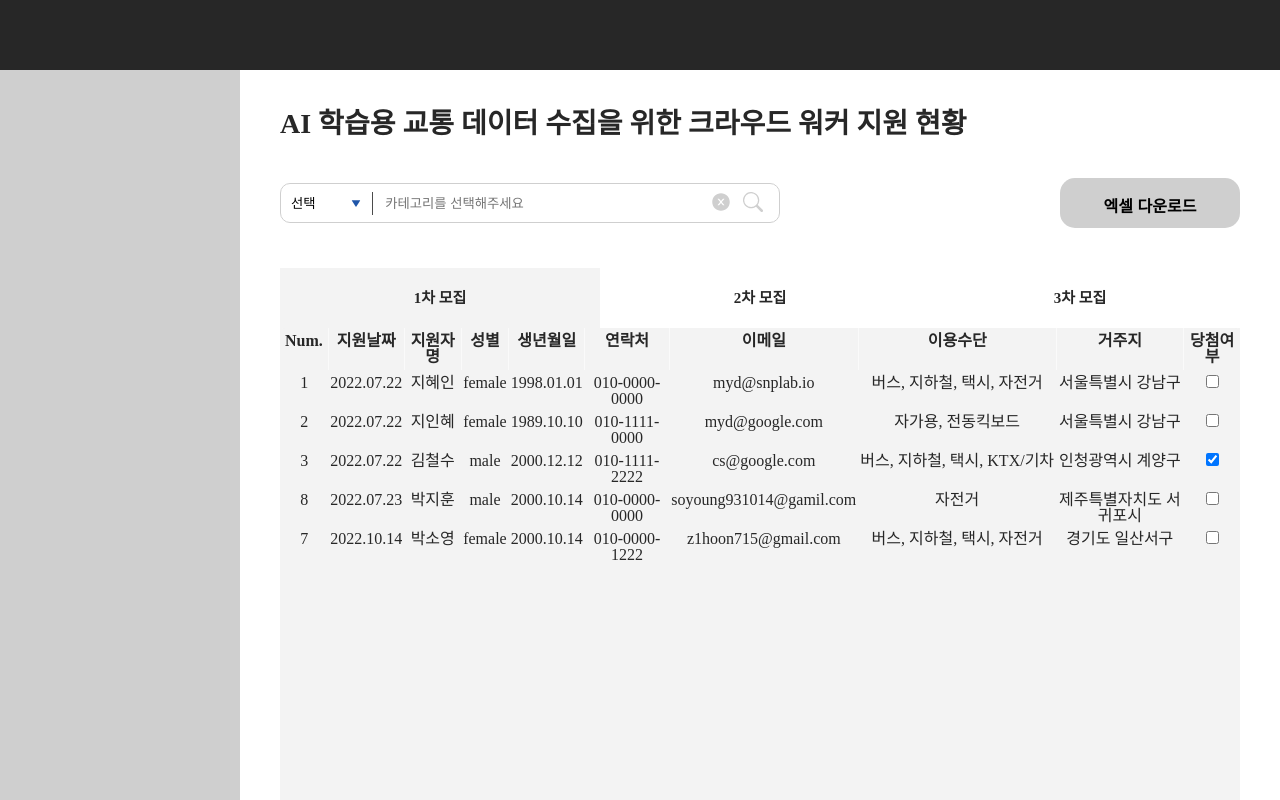
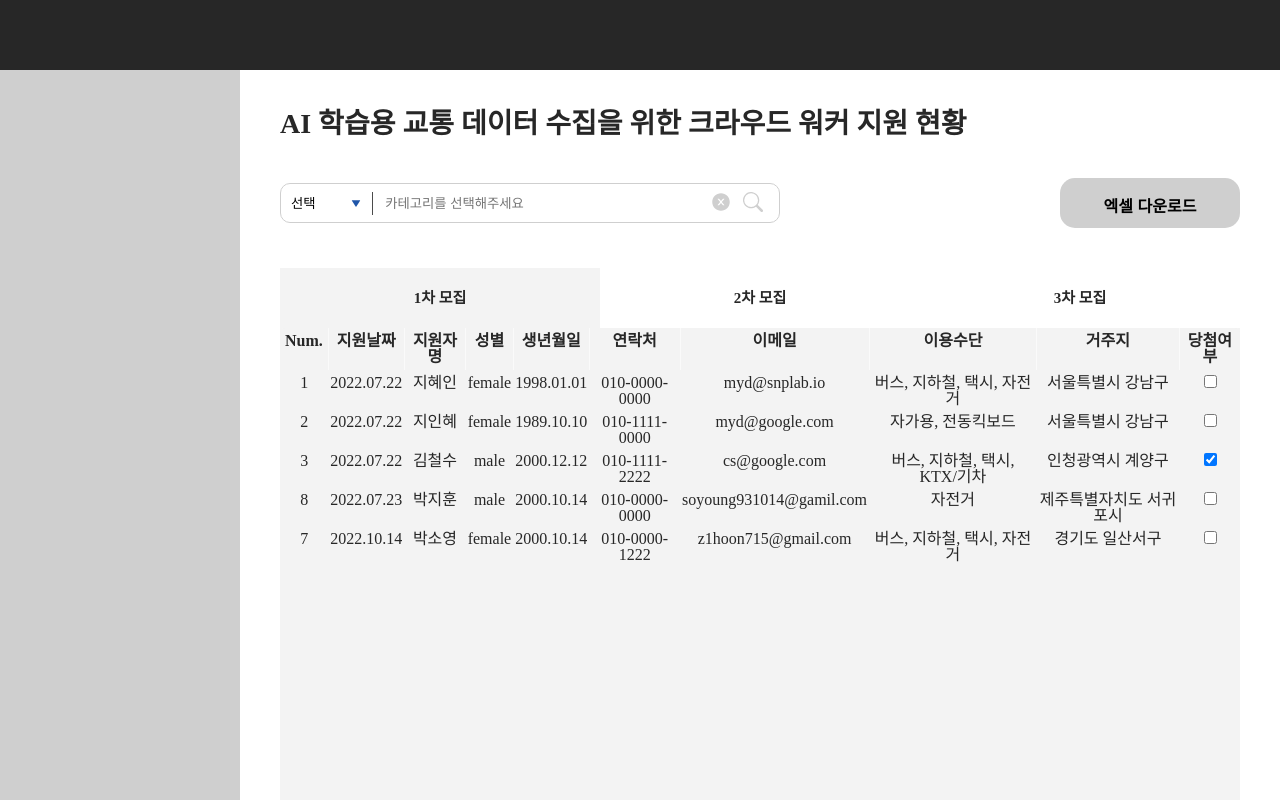
Before and after one commit to wanted-group-4/wanted-group-4-snplab, a React (Create React App) app: page /admin in a window 1280 px wide. Built offline with nearby package versions, Linux system fonts and the light colour scheme; data requests are answered from the project's data file.

Commit message:
refactor: 당첨여부 업데이트 로직 개선

```diff
--- a/src/components/applicant/ApplicantTableRow.tsx
+++ b/src/components/applicant/ApplicantTableRow.tsx
@@ -4,20 +4,16 @@ import styled from 'styled-components';
 import { patchUserWin } from '@api/adminApi';
 
 function ApplicantTableRow({ user }: any) {
-  const tableRowRef = React.useRef<HTMLTableSectionElement>(null);
   const updateWin = patchUserWin();
 
   const handleWinStatus = (e: React.ChangeEvent<HTMLInputElement>) => {
-    if (tableRowRef.current) {
-      const id = parseInt(tableRowRef.current.innerText.slice(0, 1));
-      const win = e.target.checked;
-      updateWin.mutate({ id, win });
-    }
-    return;
+    const id = user.id;
+    const win = e.target.checked;
+    updateWin.mutate({ id, win });
   };
 
   return (
-    <ListTableBody ref={tableRowRef}>
+    <ListTableBody>
       <ListTableTR>
         <ListTableTD>{user.id}</ListTableTD>
         <ListTableTD>{user.date}</ListTableTD>
@@ -26,21 +22,14 @@ function ApplicantTableRow({ user }: any) {
         <ListTableTD>{user.birth}</ListTableTD>
         <ListTableTD>{user.phone}</ListTableTD>
         <ListTableTD>{user.email}</ListTableTD>
-        <ListTableTD
-          style={{
-            overflowX: 'auto',
-            whiteSpace: 'nowrap',
-          }}
-        >
-          {user.transportation.join(', ')}
-        </ListTableTD>
+        <ListTableTD>{user.transportation.join(', ')}</ListTableTD>
         <ListTableTD>{user.region}</ListTableTD>
         <ListTableTD>
-          {user.win ? (
-            <input type="checkbox" defaultChecked onChange={handleWinStatus} />
-          ) : (
-            <input type="checkbox" onChange={handleWinStatus} />
-          )}
+          <WinCheckbox
+            type="checkbox"
+            defaultChecked={user.win}
+            onChange={handleWinStatus}
+          />
         </ListTableTD>
       </ListTableTR>
     </ListTableBody>
@@ -52,4 +41,5 @@ const ListTableTR = styled.tr``;
 const ListTableTD = styled.td`
   padding: 2px;
 `;
+const WinCheckbox = styled.input``;
 export default ApplicantTableRow;
```
